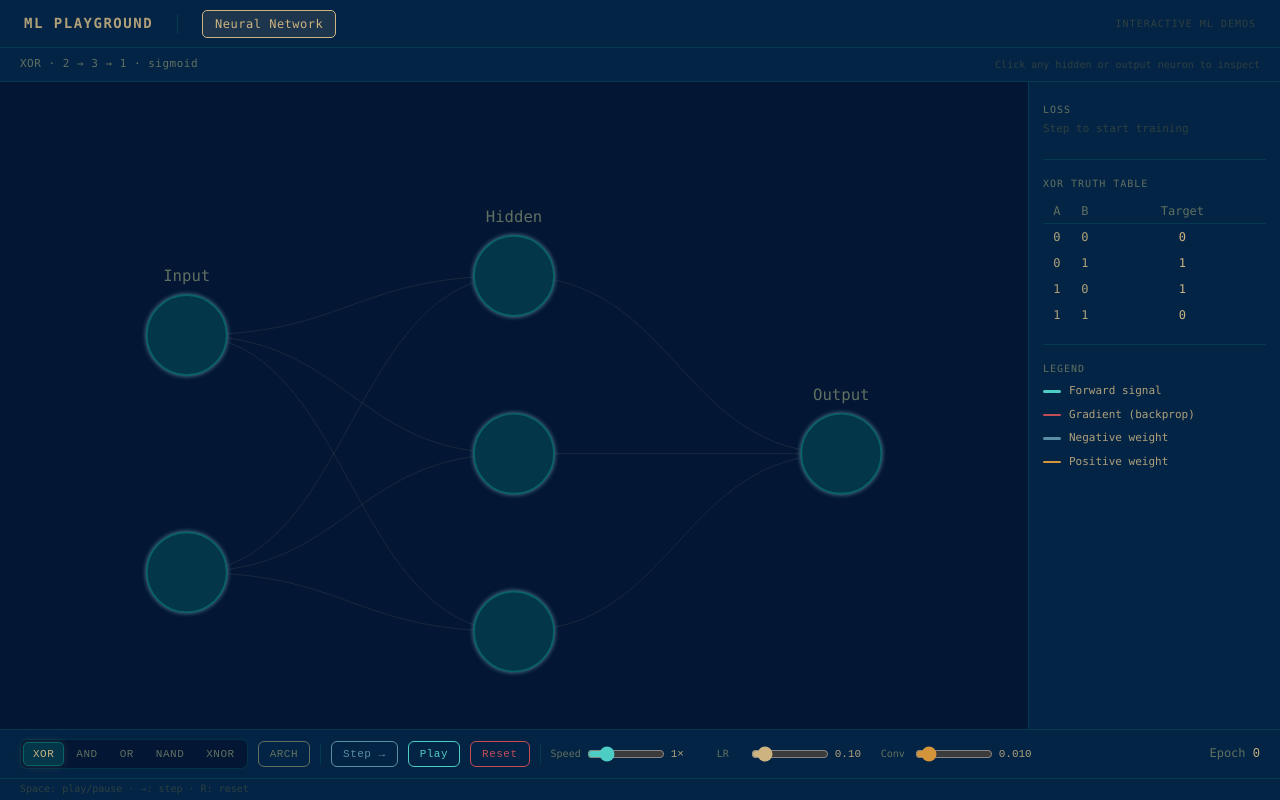
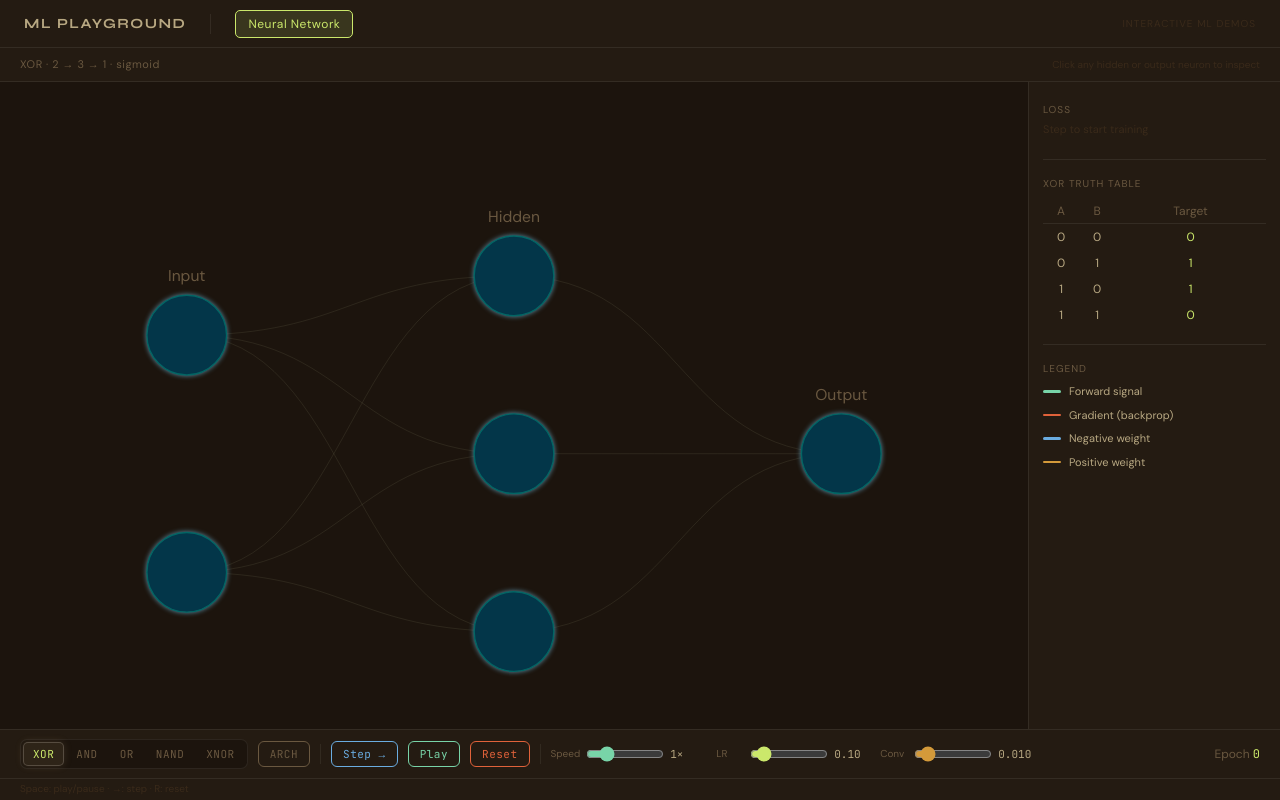
Before and after one commit to Biruk-gebru/nn-sim, a React (Vite) app: page /nn in a window 1280 px wide. Built offline with nearby package versions, Linux system fonts and the light colour scheme.

Commit message:
style(fonts): add Syne/DM Sans/JetBrains Mono and propagate vars sitewide

```diff
--- a/index.html
+++ b/index.html
@@ -4,7 +4,10 @@
     <meta charset="UTF-8" />
     <link rel="icon" type="image/svg+xml" href="/favicon.svg" />
     <meta name="viewport" content="width=device-width, initial-scale=1.0" />
-    <title>nn-sim</title>
+    <title>ML Playground</title>
+    <link rel="preconnect" href="https://fonts.googleapis.com" />
+    <link rel="preconnect" href="https://fonts.gstatic.com" crossorigin />
+    <link href="https://fonts.googleapis.com/css2?family=Syne:wght@700;800&family=DM+Sans:opsz,wght@9..40,400;9..40,500;9..40,600&family=JetBrains+Mono:wght@400;500&display=swap" rel="stylesheet" />
   </head>
   <body>
     <div id="root"></div>
--- a/src/components/ArchitectureBuilder/ArchitectureBuilder.tsx
+++ b/src/components/ArchitectureBuilder/ArchitectureBuilder.tsx
@@ -101,7 +101,7 @@ function Badge({ children }: { children: React.ReactNode }) {
     <span style={{
       background: 'var(--surface)', border: '1px solid var(--border-mid)',
       borderRadius: 4, padding: '2px 10px', color: 'var(--text)', minWidth: 28, textAlign: 'center',
-      fontFamily: 'ui-monospace, monospace',
+      fontFamily: 'var(--font-mono)',
     }}>
       {children}
     </span>
--- a/src/components/Controls/Controls.tsx
+++ b/src/components/Controls/Controls.tsx
@@ -45,7 +45,7 @@ export function Controls() {
                 padding: '3px 9px',
                 fontSize: 11,
                 cursor: 'pointer',
-                fontFamily: 'ui-monospace, monospace',
+                fontFamily: 'var(--font-mono)',
                 letterSpacing: 0.5,
                 transition: 'all 0.15s',
                 boxShadow: dataset === d ? '0 0 8px rgba(205,179,128,0.15)' : 'none',
@@ -88,7 +88,7 @@ export function Controls() {
             </span>
           )}
           <span style={{ fontSize: 12, color: 'var(--text-dim)' }}>
-            Epoch <span style={{ color: 'var(--accent)', fontFamily: 'ui-monospace, monospace' }}>{currentEpoch}</span>
+            Epoch <span style={{ color: 'var(--accent)', fontFamily: 'var(--font-mono)' }}>{currentEpoch}</span>
           </span>
         </div>
       </div>
@@ -112,7 +112,7 @@ function SliderRow({ label, min, max, step, value, display, color, onChange }: {
         onChange={(e) => onChange(parseFloat(e.target.value))}
         style={{ width: 78, accentColor: color }}
       />
-      <span style={{ fontSize: 11, color: 'var(--text-mid)', width: 36, fontFamily: 'ui-monospace, monospace' }}>
+      <span style={{ fontSize: 11, color: 'var(--text-mid)', width: 36, fontFamily: 'var(--font-mono)' }}>
         {display}
       </span>
     </div>
@@ -136,7 +136,7 @@ function Btn({ label, onClick, disabled, color, active }: {
         cursor: disabled ? 'not-allowed' : 'pointer',
         transition: 'background 0.15s',
         letterSpacing: 0.5,
-        fontFamily: 'ui-monospace, monospace',
+        fontFamily: 'var(--font-mono)',
       }}
       onMouseEnter={(e) => { if (!disabled) (e.currentTarget as HTMLElement).style.background = 'var(--accent-dim)'; }}
       onMouseLeave={(e) => { if (!active) (e.currentTarget as HTMLElement).style.background = 'transparent'; }}
--- a/src/components/Inspector/ComputationTree.tsx
+++ b/src/components/Inspector/ComputationTree.tsx
@@ -14,7 +14,7 @@ function signedBar(value: number, maxAbs: number) {
       <div style={{ width: BAR_MAX_W, background: 'var(--deep)', borderRadius: 2, height: 6, flexShrink: 0 }}>
         <div style={{ width: w, height: 6, background: color, borderRadius: 2, opacity: 0.85 }} />
       </div>
-      <span style={{ color, fontFamily: 'ui-monospace, monospace', fontSize: 11, minWidth: 60 }}>
+      <span style={{ color, fontFamily: 'var(--font-mono)', fontSize: 11, minWidth: 60 }}>
         {value >= 0 ? '+' : ''}{value.toFixed(4)}
       </span>
     </div>
@@ -57,7 +57,7 @@ export function ComputationTree({ trace, act }: Props) {
         <div style={{ display: 'flex', justifyContent: 'space-between', alignItems: 'center' }}>
           <span style={{ fontSize: 10, color: 'var(--text-dim)' }}>z = Σ(w·x) + bias</span>
           <span style={{
-            fontFamily: 'ui-monospace, monospace',
+            fontFamily: 'var(--font-mono)',
             fontSize: 12,
             color: 'var(--orange)',
             background: 'var(--orange-dim)',
@@ -84,7 +84,7 @@ export function ComputationTree({ trace, act }: Props) {
           </div>
         </div>
         <div style={{ fontSize: 10, color: 'var(--text-dim)' }}>→</div>
-        <div style={{ fontFamily: 'ui-monospace, monospace', fontSize: 14, color: 'var(--teal)', fontWeight: 600 }}>
+        <div style={{ fontFamily: 'var(--font-mono)', fontSize: 14, color: 'var(--teal)', fontWeight: 600 }}>
           {trace.postActivation.toFixed(5)}
         </div>
       </div>
@@ -99,7 +99,7 @@ export function ComputationTree({ trace, act }: Props) {
           padding: '6px 12px',
         }}>
           <span style={{ fontSize: 10, color: 'var(--red)' }}>δ gradient</span>
-          <span style={{ fontFamily: 'ui-monospace, monospace', fontSize: 12, color: 'var(--red)' }}>
+          <span style={{ fontFamily: 'var(--font-mono)', fontSize: 12, color: 'var(--red)' }}>
             {trace.delta >= 0 ? '+' : ''}{trace.delta.toFixed(6)}
           </span>
         </div>
--- a/src/components/Inspector/NeuronDetail.tsx
+++ b/src/components/Inspector/NeuronDetail.tsx
@@ -33,7 +33,7 @@ export function NeuronDetail() {
         </span>
       </div>
 
-      <div style={{ fontSize: 13, color: 'var(--text-mid)', lineHeight: 1.65, fontFamily: 'system-ui, sans-serif' }}>
+      <div style={{ fontSize: 13, color: 'var(--text-mid)', lineHeight: 1.65 }}>
         {act?.explanation ?? ''}
       </div>
 
--- a/src/components/Layout/Nav.tsx
+++ b/src/components/Layout/Nav.tsx
@@ -25,8 +25,9 @@ export function Nav() {
         style={{
           color: isHome ? 'var(--accent)' : 'var(--text-mid)',
           textDecoration: 'none',
+          fontFamily: 'var(--font-display)',
           fontSize: 14,
-          fontWeight: 600,
+          fontWeight: 700,
           letterSpacing: 1.5,
           transition: 'color 0.15s',
         }}
--- a/src/components/LossChart/LossChart.tsx
+++ b/src/components/LossChart/LossChart.tsx
@@ -34,7 +34,7 @@ export function LossChart() {
     <div style={{ padding: '6px 0' }}>
       <div style={{ display: 'flex', justifyContent: 'space-between', alignItems: 'center', marginBottom: 6 }}>
         <span style={{ fontSize: 10, color: 'var(--text-dim)', letterSpacing: 1 }}>LOSS</span>
-        <span style={{ fontSize: 12, color: 'var(--orange)', fontFamily: 'monospace' }}>
+        <span style={{ fontSize: 12, color: 'var(--orange)', fontFamily: 'var(--font-mono)' }}>
           {currentLoss.toFixed(5)}
         </span>
       </div>
--- a/src/components/PredictionTable/PredictionTable.tsx
+++ b/src/components/PredictionTable/PredictionTable.tsx
@@ -43,7 +43,7 @@ export function PredictionTable() {
               <td style={{
                 textAlign: 'center', padding: '4px 0',
                 color: correct ? 'var(--green)' : 'var(--red)',
-                fontFamily: 'ui-monospace, monospace',
+                fontFamily: 'var(--font-mono)',
               }}>
                 {pred.toFixed(2)}
               </td>
--- a/src/index.css
+++ b/src/index.css
@@ -1,38 +1,45 @@
 @import "tailwindcss";
 
 :root {
-  /* Backgrounds */
-  --bg:           #031634;
-  --surface:      #042445;
-  --surface-alt:  #033649;
-  --deep:         #021228;
+  /* Palette #0013: warm cream × dark brown × lime */
 
-  /* Borders */
-  --border:       rgba(3, 101, 100, 0.35);
-  --border-mid:   #036564;
-  --border-strong:#0a8a88;
+  /* Backgrounds — warm dark brown scale */
+  --bg:           #1c140d;
+  --surface:      #241b12;
+  --surface-alt:  #2e2418;
+  --deep:         #130e08;
 
-  /* Text */
-  --text:         #e8ddcb;
-  --text-mid:     #b0a07a;
-  --text-dim:     #607060;
-  --text-faint:   #2e4040;
+  /* Borders — warm cream-tinted */
+  --border:       rgba(242, 233, 225, 0.08);
+  --border-mid:   rgba(242, 233, 225, 0.20);
+  --border-strong:rgba(242, 233, 225, 0.38);
 
-  /* Accents */
-  --accent:       #cdb380;
-  --accent-dim:   rgba(205, 179, 128, 0.13);
-  --accent-hover: #e8ddcb;
+  /* Text — warm cream scale */
+  --text:         #f2e9e1;
+  --text-mid:     #b8a882;
+  --text-dim:     #6a5840;
+  --text-faint:   #3a2a1a;
 
-  /* Animation / functional */
-  --teal:         #4ecdc4;
-  --teal-dim:     rgba(78, 205, 196, 0.13);
-  --red:          #c44d58;
-  --red-dim:      rgba(196, 77, 88, 0.13);
-  --orange:       #d4943a;
-  --orange-dim:   rgba(212, 148, 58, 0.13);
-  --blue:         #5b8fa6;
-  --green:        #7ab88a;
-  --green-dim:    rgba(122, 184, 138, 0.13);
+  /* Accent — lime (palette hero) */
+  --accent:       #cbe86b;
+  --accent-dim:   rgba(203, 232, 107, 0.13);
+  --accent-hover: #d9f07d;
+
+  /* Functional — warm-synchronized */
+  --teal:         #78d4a8;   /* warm mint  — forward signal  */
+  --teal-dim:     rgba(120, 212, 168, 0.13);
+  --red:          #e0623a;   /* warm coral — backprop        */
+  --red-dim:      rgba(224, 98, 58, 0.13);
+  --orange:       #d49a3a;   /* warm amber — positive weight */
+  --orange-dim:   rgba(212, 154, 58, 0.13);
+  --blue:         #6aace0;   /* sky blue   — negative weight */
+  --green:        #a0c84a;   /* lime-adj   — correct preds   */
+  --green-dim:    rgba(160, 200, 74, 0.13);
+
+  /* Typography */
+  --font-display: 'Syne', system-ui, sans-serif;
+  --font-body:    'DM Sans', system-ui, sans-serif;
+  --font-mono:    'JetBrains Mono', ui-monospace, monospace;
 }
 
 * { box-sizing: border-box; }
@@ -41,7 +48,7 @@ body {
   margin: 0;
   background: var(--bg);
   color: var(--text);
-  font-family: ui-monospace, Consolas, monospace;
+  font-family: var(--font-body);
 }
 
 #root {
@@ -51,7 +58,6 @@ body {
   flex-direction: column;
 }
 
-/* Shared scrollbar styling */
 ::-webkit-scrollbar { width: 6px; }
 ::-webkit-scrollbar-track { background: var(--bg); }
 ::-webkit-scrollbar-thumb { background: var(--border-mid); border-radius: 3px; }
```
